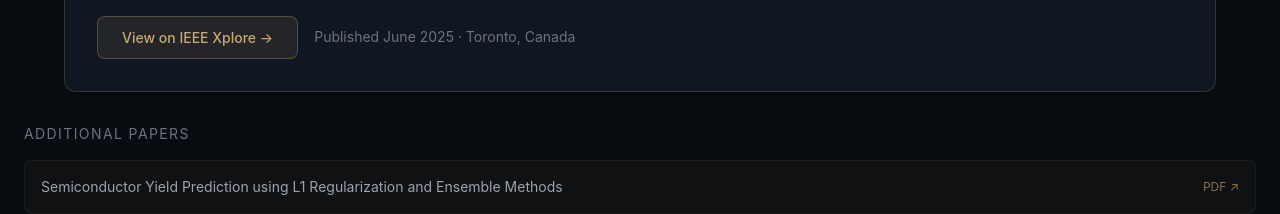
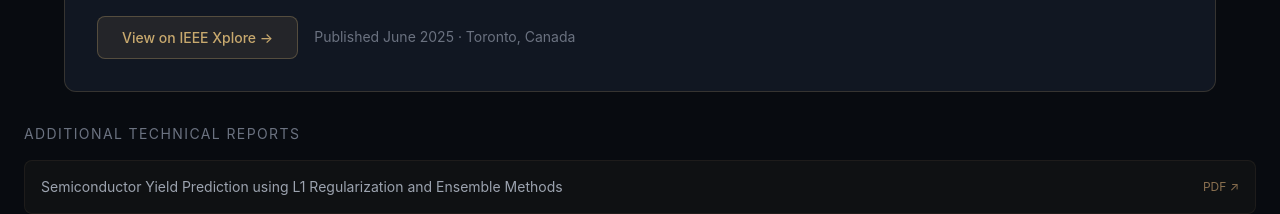
Before and after one commit to MustakimFS/portfolio, a Next.js app: page / in a window 1280 px wide. Shown: the part 4360-4574 px from the top of the page. Built offline with nearby package versions, Linux system fonts and the light colour scheme; no server answers.

Commit message:
updating additional papers

```diff
--- a/src/components/Sections.tsx
+++ b/src/components/Sections.tsx
@@ -136,7 +136,7 @@ export function Research() {
       {/* Secondary papers */}
       <div className="mt-8">
         <h3 className="text-sm font-mono uppercase tracking-widest mb-4" style={{ color: 'var(--text-dim)' }}>
-          Additional Papers
+          Additional Technical Reports
         </h3>
         <div className="flex flex-col gap-3">
           {[
```
